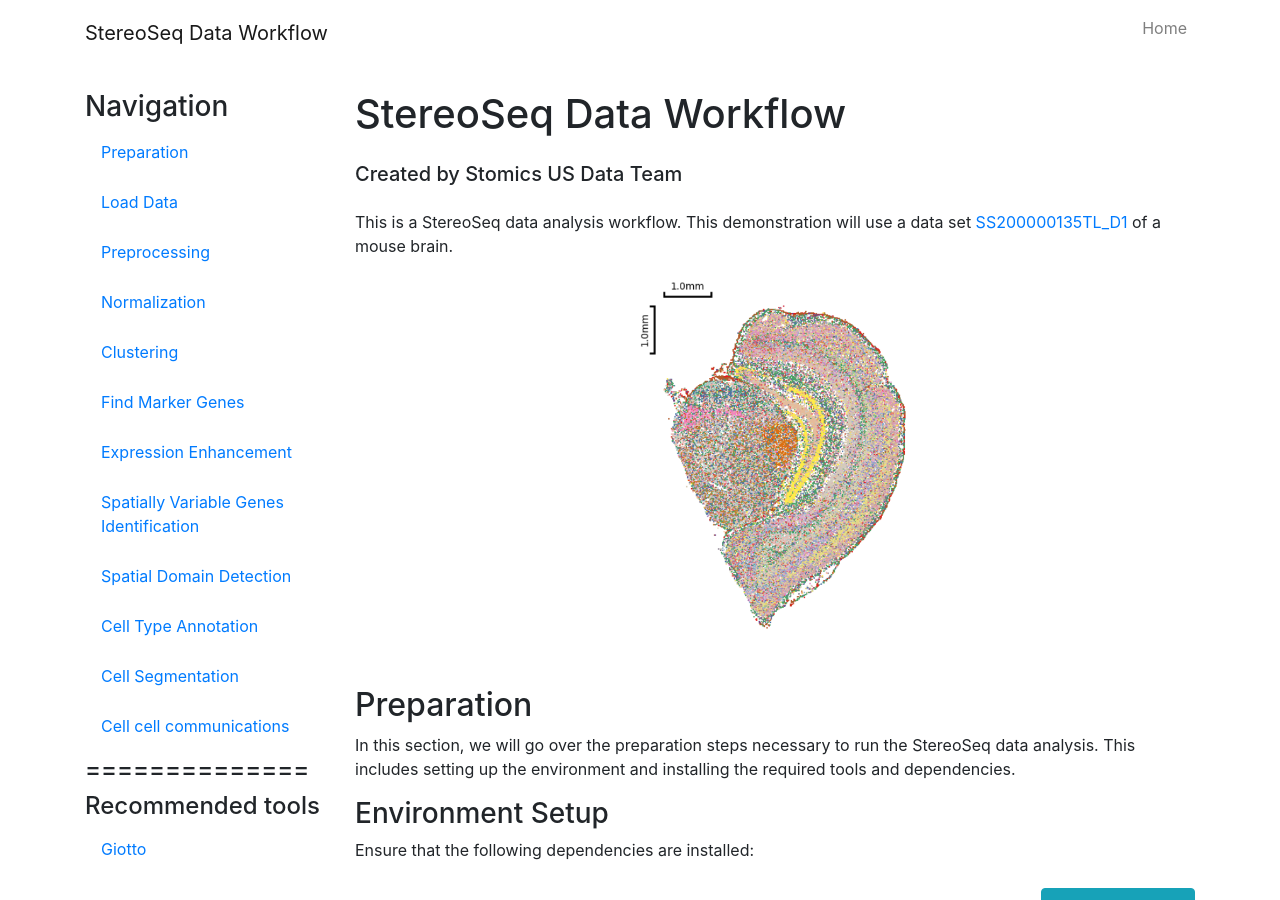
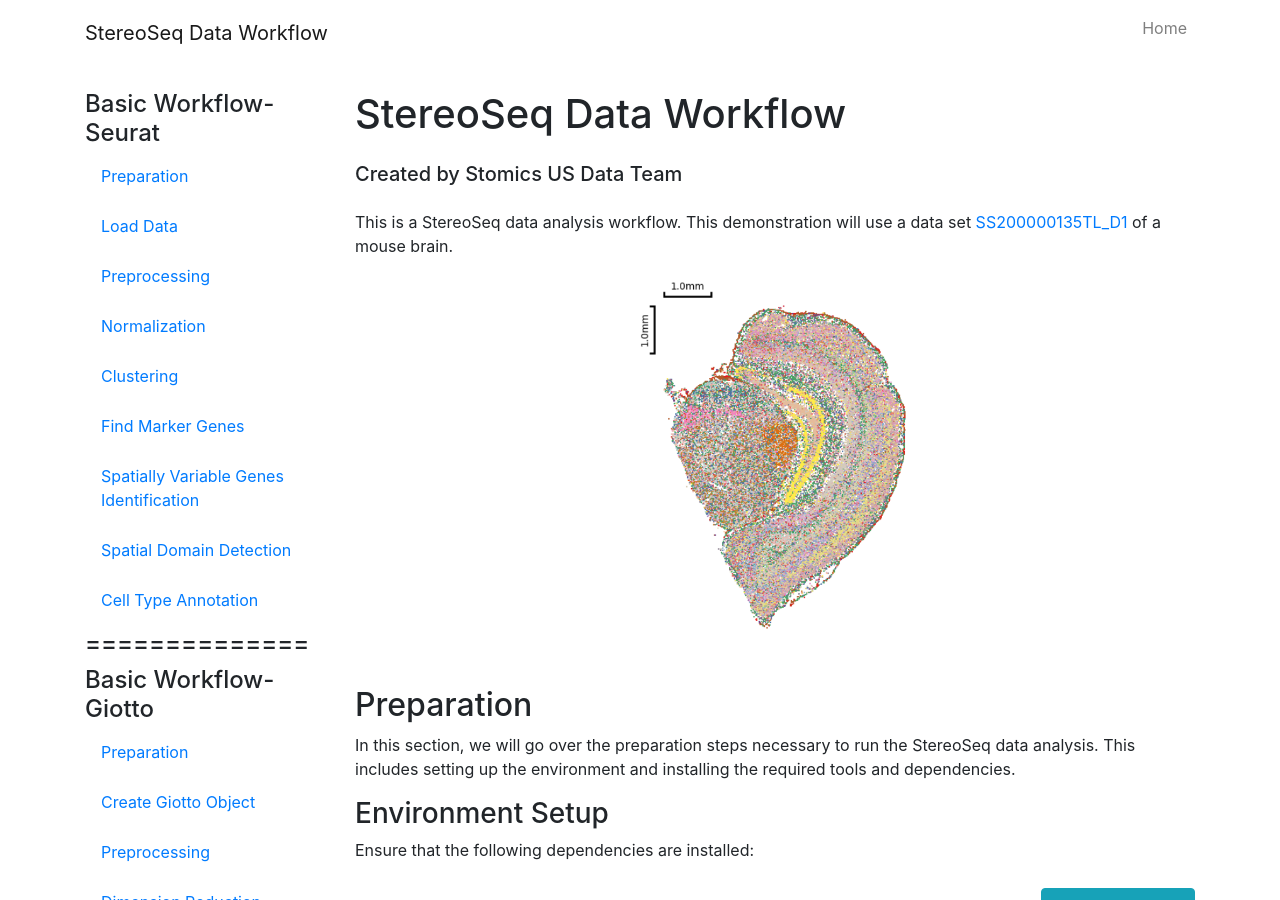
Before and after one commit to STOmicsUS/StereoWorkflow.github.io, a Jekyll site: the page index.html, which Jekyll copies as it is, in a window 1280 px wide and 900 px high. Built offline with Jekyll 4.4.1, drawn with Linux system fonts in a browser that asks for light colours; nearby versions of some CDN libraries; some of the changed text lies outside the part shown.

Commit message:
Add files via upload

```diff
--- a/index.html
+++ b/index.html
@@ -50,7 +50,7 @@
             <!-- Sidebar -->
             <div class="col-md-3">
                 <div class="sticky-top" style="top: 20px;">
-                    <h3>Navigation</h3>
+                    <h4>Basic Workflow-Seurat</h4>
                     <ul class="nav flex-column">
                         <li class="nav-item"><a href="#preparation" class="nav-link">Preparation</a></li>
                         <li class="nav-item"><a href="#loadData" class="nav-link">Load Data</a></li>
@@ -58,15 +58,22 @@
                         <li class="nav-item"><a href="#Normalization" class="nav-link">Normalization</a></li>
                         <li class="nav-item"><a href="#Clustering" class="nav-link">Clustering</a></li>
                         <li class="nav-item"><a href="#Find Marker Genes" class="nav-link">Find Marker Genes</a></li>
-                        <li class="nav-item"><a href="#Expression Enhancement" class="nav-link">Expression Enhancement</a></li>
                         <li class="nav-item"><a href="#Spatially Variable Genes Identification" class="nav-link">Spatially Variable Genes Identification</a></li>
                         <li class="nav-item"><a href="#Spatial Domain Detection" class="nav-link">Spatial Domain Detection</a></li>
                         <li class="nav-item"><a href="#Cell Type Annotation" class="nav-link">Cell Type Annotation</a></li>
+                        <h4>==============</h4>
+                        <h4>Basic Workflow-Giotto</h4>
+                        <li class="nav-item"><a href="#Preparation" class="nav-link">Preparation</a></li>
+                        <li class="nav-item"><a href="#Create Giotto Object" class="nav-link">Create Giotto Object</a></li>
+                        <li class="nav-item"><a href="#Preprocessing" class="nav-link">Preprocessing</a></li>
+                        <li class="nav-item"><a href="#Dimension Reduction" class="nav-link">Dimension Reduction</a></li>
+                        <li class="nav-item"><a href="#Clustering" class="nav-link">Clustering</a></li>
+                        <li class="nav-item"><a href="#Find Marker Genes" class="nav-link">Find Marker Genes</a></li>
+                        <h4>==============</h4>
+                        <h4>Advanced Analysis </h4>
+                        <li class="nav-item"><a href="#Expression Enhancement" class="nav-link">Expression Enhancement</a></li>
                         <li class="nav-item"><a href="#Cell Segmentation" class="nav-link">Cell Segmentation</a></li>
                         <li class="nav-item"><a href="#Cell cell communications" class="nav-link">Cell cell communications</a></li>
-                        <h4>==============</h4>
-                        <h4>Recommended tools</h4>
-                        <li class="nav-item"><a href="#Giotto" class="nav-link">Giotto</a></li>
                         <!-- More navigation items -->
                     </ul>
                 </div>
```
